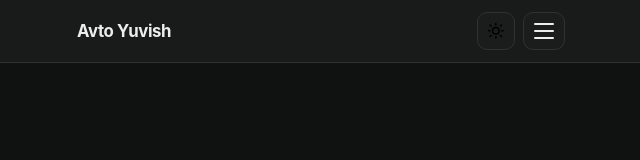
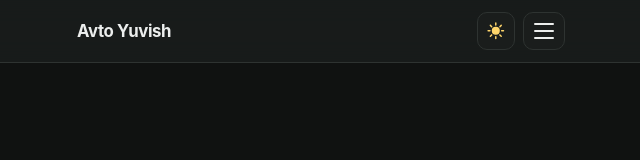
Before and after one commit to SodiqovSardor/pedro, a plain HTML site: page hisob.html in a window 1280 px wide. Both pictures are taken after a click on the button 815 px from the left and 31 px from the top of the page. Shown: the full height of the page, 319-959 px from the left. Drawn offline with Linux system fonts and the light colour scheme.

Commit message:
Render the sun icon as a bright filled light in dark theme

```diff
--- a/app.js
+++ b/app.js
@@ -103,7 +103,7 @@ function narxFormat(n) {
 
 /* Inline SVG ikonkalar — emoji ishlatilmaydi. */
 const IKONALAR = {
-  quyosh: '<svg class="icon" viewBox="0 0 24 24" fill="none" stroke="currentColor" stroke-width="2" stroke-linecap="round"><circle cx="12" cy="12" r="4.5"/><path d="M12 2v2M12 20v2M4.2 4.2l1.4 1.4M18.4 18.4l1.4 1.4M2 12h2M20 12h2M4.2 19.8l1.4-1.4M18.4 5.6l1.4-1.4"/></svg>',
+  quyosh: '<svg class="icon" viewBox="0 0 24 24" fill="none" stroke="currentColor" stroke-width="2" stroke-linecap="round" stroke-linejoin="round"><circle cx="12" cy="12" r="4.5"/><path d="M12 1.5v2.5M12 20v2.5M1.5 12H4M20 12h2.5M4.6 4.6l1.8 1.8M17.6 17.6l1.8 1.8M4.6 19.4l1.8-1.8M17.6 6.4l1.8-1.8"/></svg>',
   oy: '<svg class="icon" viewBox="0 0 24 24" fill="none" stroke="currentColor" stroke-width="2" stroke-linecap="round" stroke-linejoin="round"><path d="M21 12.8A9 9 0 1 1 11.2 3a7 7 0 0 0 9.8 9.8z"/></svg>',
   hamyon: '<svg class="icon" viewBox="0 0 24 24" fill="none" stroke="currentColor" stroke-width="2" stroke-linecap="round" stroke-linejoin="round"><path d="M3 7.5A2.5 2.5 0 0 1 5.5 5H18a2 2 0 0 1 2 2v1"/><path d="M3 7.5V17a2 2 0 0 0 2 2h14a2 2 0 0 0 2-2v-2"/><path d="M21 10v5h-4a2.5 2.5 0 0 1 0-5z"/></svg>',
   bekor: '<svg class="icon" viewBox="0 0 24 24" fill="none" stroke="currentColor" stroke-width="2" stroke-linecap="round"><path d="M6 6l12 12M18 6L6 18"/></svg>',
@@ -174,7 +174,10 @@ function mavzuniQolish(mavzu) {
   // Alohida saqlanadi: mashina rasmlari kvota to'lganda ham mavzu saqlanib qoladi.
   try { localStorage.setItem('cw_mavzu', mavzu); } catch (e) {}
   const btn = $('theme-toggle');
-  if (btn) btn.innerHTML = ikon(mavzu === 'dark' ? 'quyosh' : 'oy');
+  if (btn) {
+    btn.innerHTML = ikon(mavzu === 'dark' ? 'quyosh' : 'oy');
+    btn.classList.toggle('quyosh-ikon', mavzu === 'dark');
+  }
 }
 
 function mavzuniAlmashtir() {
@@ -539,6 +542,7 @@ function sahifaniTayyorla() {
   const themeBtn = $('theme-toggle');
   if (themeBtn) {
     themeBtn.innerHTML = ikon(document.documentElement.getAttribute('data-theme') === 'dark' ? 'quyosh' : 'oy');
+    themeBtn.classList.toggle('quyosh-ikon', document.documentElement.getAttribute('data-theme') === 'dark');
   }
 
   // "Xizmat qo'shish" tugmasi ikonkasi
--- a/styles.css
+++ b/styles.css
@@ -145,6 +145,20 @@ body {
 }
 
 .theme-toggle:hover { border-color: var(--accent); }
+
+/* Qorong'i mavzuda quyosh yorug' bo'lishi kerak. */
+.theme-toggle.quyosh-ikon {
+  color: #ffd66b;
+}
+
+.theme-toggle.quyosh-ikon .icon {
+  fill: #ffd66b;
+  stroke: #ffd66b;
+}
+
+.theme-toggle.quyosh-ikon:hover {
+  border-color: #ffd66b;
+}
 
 .nav-menu {
   display: none;
```
